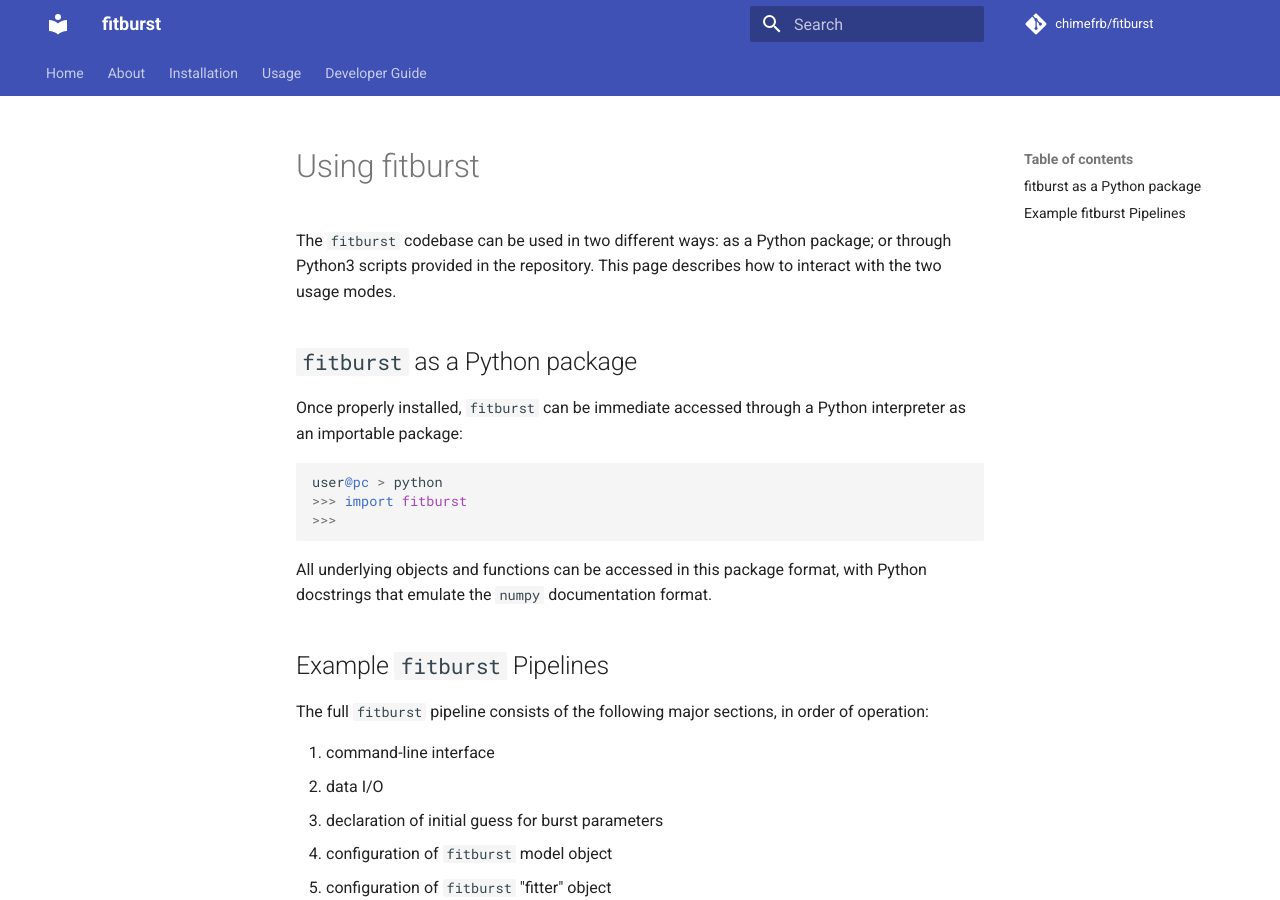
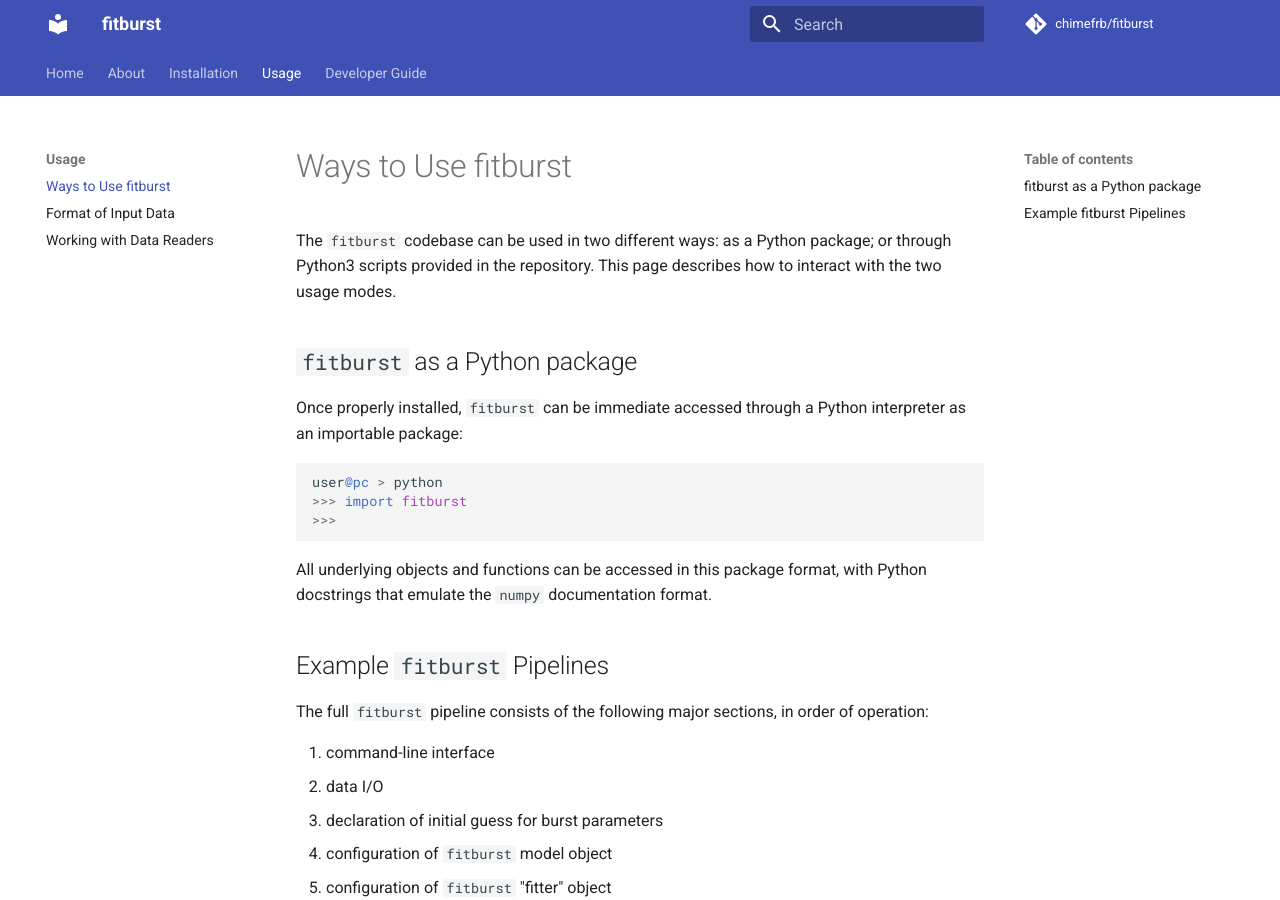
Before and after one commit to CHIMEFRB/fitburst, an MkDocs documentation site: the page built from docs/usage/using_fitburst.md, in a window 1280 px wide and 900 px high. Built offline with MkDocs 1.6.1 and Material for MkDocs 9.7.7, drawn with Linux system fonts in a browser that asks for light colours; comment, search, counter and statistics services are not loaded.

Commit message:
added import of using-fitburst page

```diff
--- a/mkdocs.yml
+++ b/mkdocs.yml
@@ -72,6 +72,7 @@
   - About: about.md
   - Installation: installation.md
   - Usage:
+    - Ways to Use fitburst: usage/using_fitburst.md
     - Format of Input Data: usage/formatting_data_generic.md
     - Working with Data Readers: usage/using_data_readers.md
   - Developer Guide:
```
